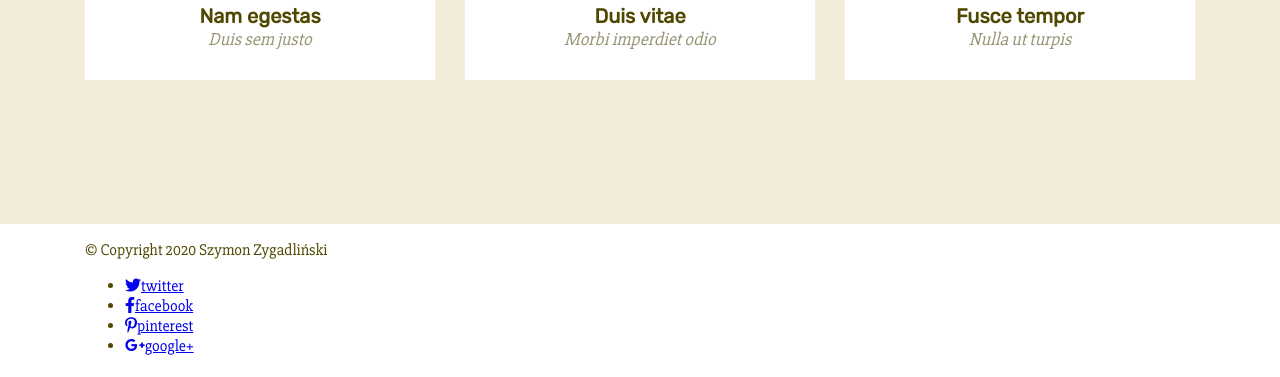
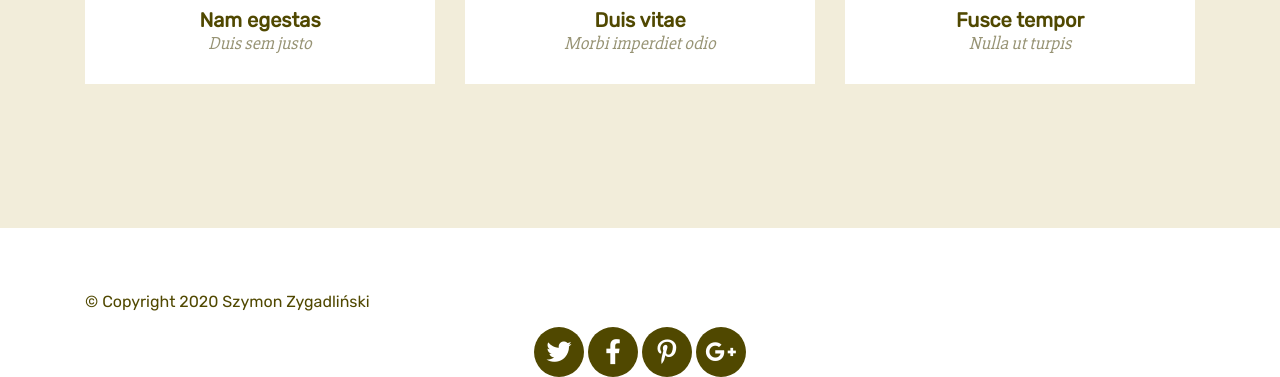
Before and after one commit to szygadlinski/zadanie-4.6, a website: page index.html in a window 1280 px wide. Shown: the part 2581-2958 px from the top of the page. Drawn offline with nearby package versions, Linux system fonts and the light colour scheme.

Commit message:
Add styles for footer

```diff
--- a/sass/style.scss
+++ b/sass/style.scss
@@ -138,7 +138,9 @@ section {
 		color: $color-plus;
 		border: 3px solid;
 		border-radius: 50%;
-		padding: 15px;
+		width: 80px;
+		height: 80px;
+		line-height: 80px;
 		margin-bottom: 15px;
 	}
 
@@ -176,3 +178,37 @@ section {
 	}
 
 }
+
+/* Footer */
+
+.page-footer {
+	font-family: $font-header;
+	padding: 48px 0 0;
+
+	ul {
+		text-align: center;
+		list-style-type: none;
+		margin: 0;
+		padding: 0;
+	}
+
+	li {
+		display: inline;
+	}
+
+	a {
+		text-decoration: none;
+		color: $color-light;
+		font-size: 0;
+	}
+
+	i {
+		font-size: 25px;
+		background: $color-dark;
+		border-radius: 50%;
+		width: 50px;
+		height: 50px;
+		line-height: 50px;
+	}
+
+}
```
Also changed, not shown: css/style.css, 1 other file.
